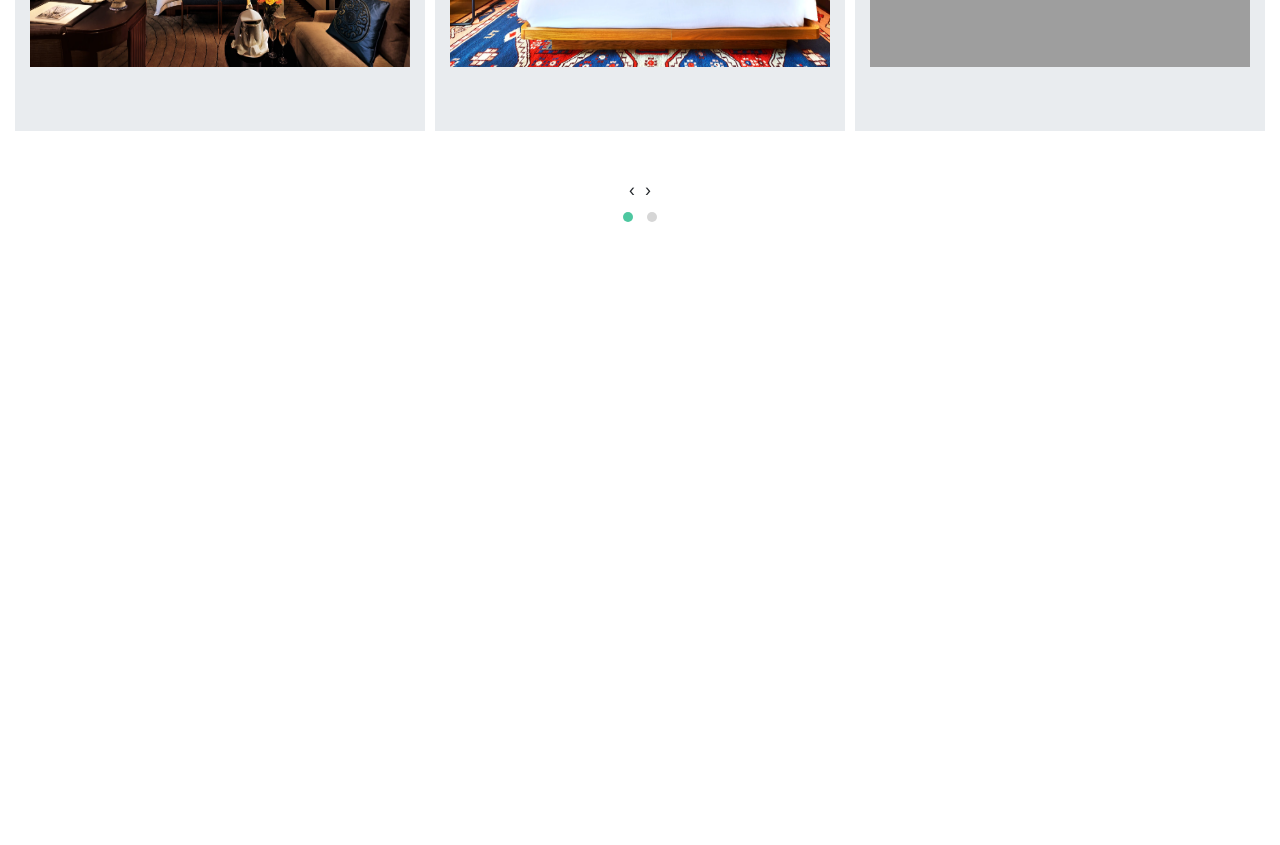
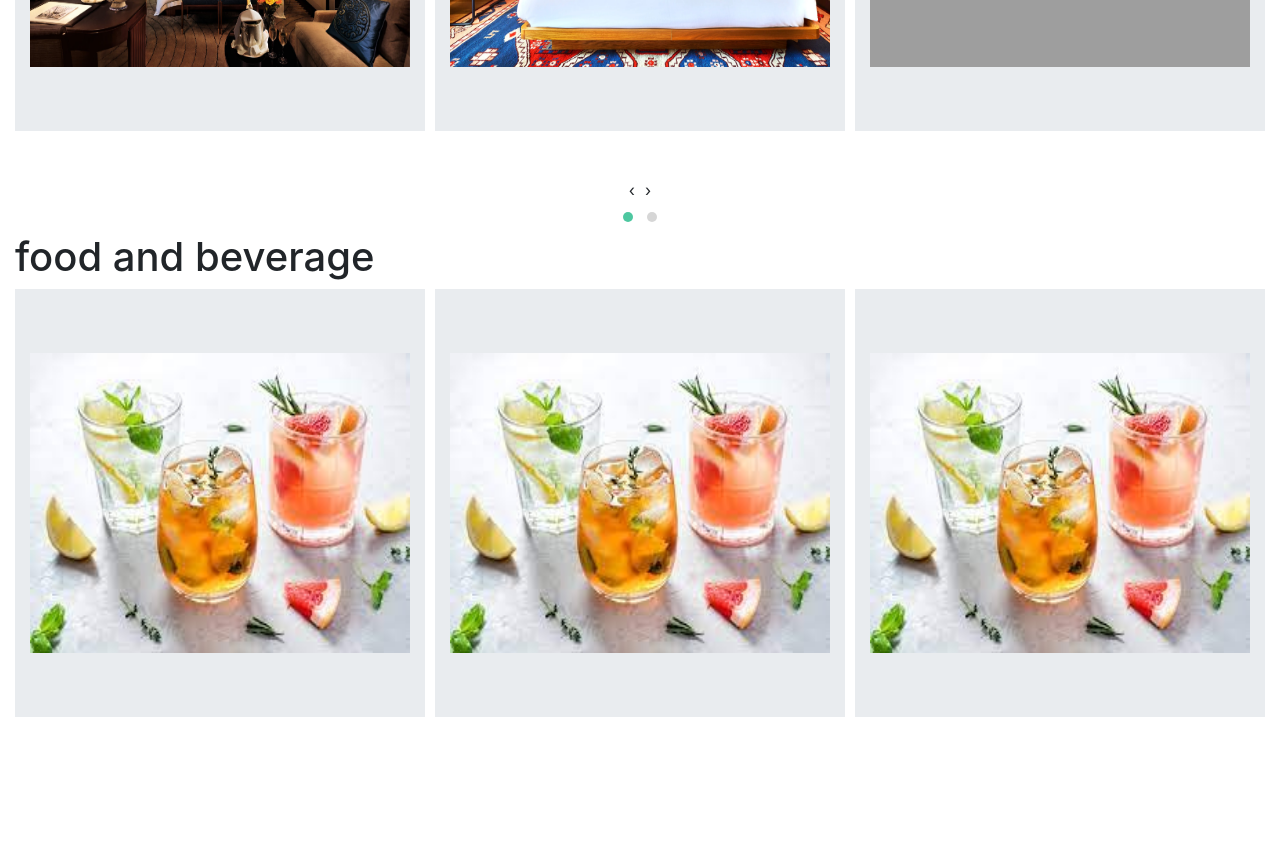
Before and after one commit to nyabokeke/HOTEL-BOOKING, a PHP site: page / in a window 1280 px wide. Shown: the part 1093-1938 px from the top of the page. Before the commit the page ends 1315 px from the top, so only its background shows below. Run offline with PHP 8.4, Linux system fonts and the light colour scheme; a user stored in the database is signed in; grey boxes are pictures that could not be loaded.

Commit message:
adding food

```diff
--- a/index.php
+++ b/index.php
@@ -206,6 +206,27 @@
                     </div>
 
                 </div>
+                <!-- food -->
+                <h1>food and beverage</h1>
+                <div class="food owl-carousel">
+                    <div class="item">
+                        <div class="jumbotron jumbotron-fluid">
+                            <div class="container">
+                                <img class="img-fluid" src="./assets/images/hotel/foods/drinks.jpeg" alt="">
+                            </div>
+                        </div>
+                    </div>
+                    <!-- item2 -->
+                    <div class="item">
+                        <div class="jumbotron jumbotron-fluid">
+                            <div class="container">
+                                <img class="img-fluid" src="./assets/images/hotel/foods/drinks.jpeg" alt="">
+                            </div>
+                        </div>
+                    </div>
+                    <!--  -->
+
+                </div>
 
             </div>
         </div>
@@ -327,6 +348,27 @@
             }
         }
     });
+    //food carousel
+    $('.food').owlCarousel({
+        loop:true,
+        margin:10,
+        nav:true,
+        /*autoplay:true,
+        autoplayTimeout:2500,
+        autoplayHoverPause:true,*/
+
+        responsive:{
+            0:{
+                items:1
+            },
+            600:{
+                items:3
+            },
+            1000:{
+                items:3
+            }
+        }
+    });
     $('.book-btn').on('click', function(e){
         e.preventDefault();
         var fname = $('#fname').val();
```
Also changed, not shown: assets/images/hotel/foods/drinks.jpeg (added).
